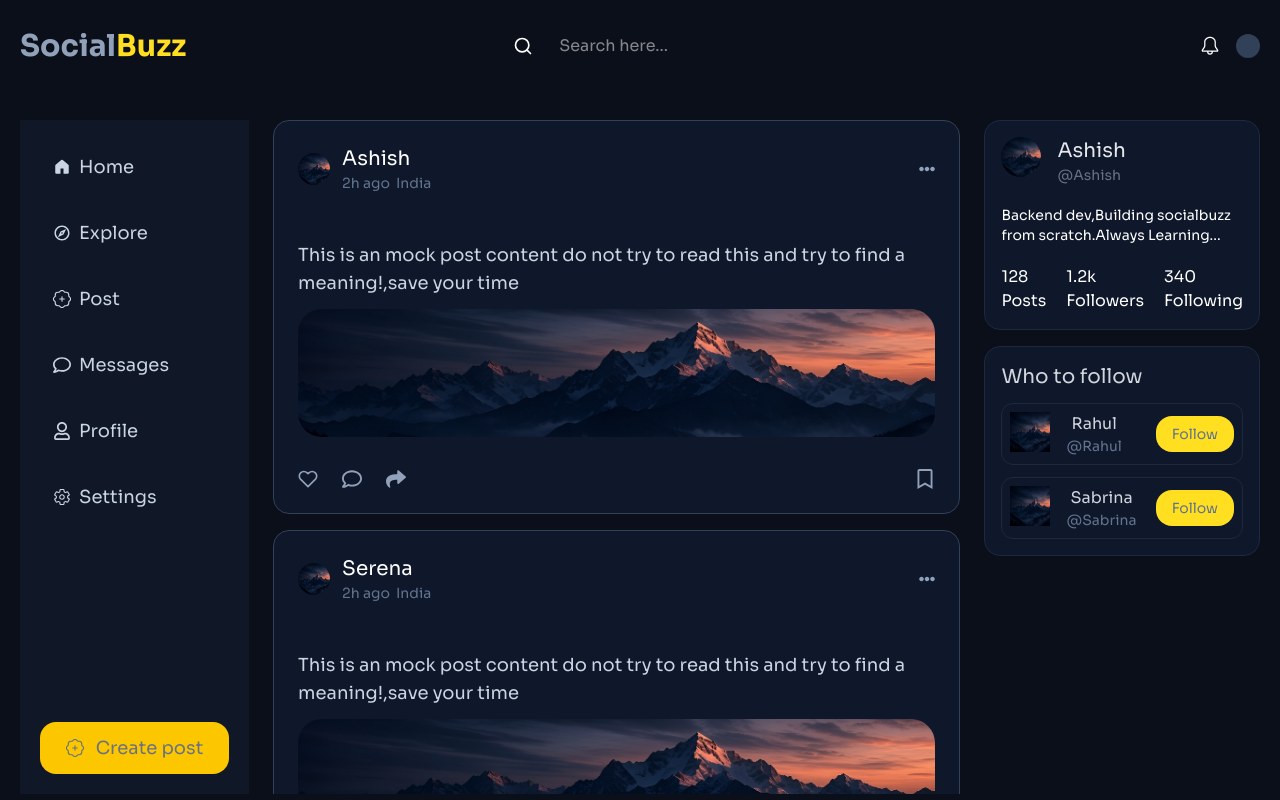
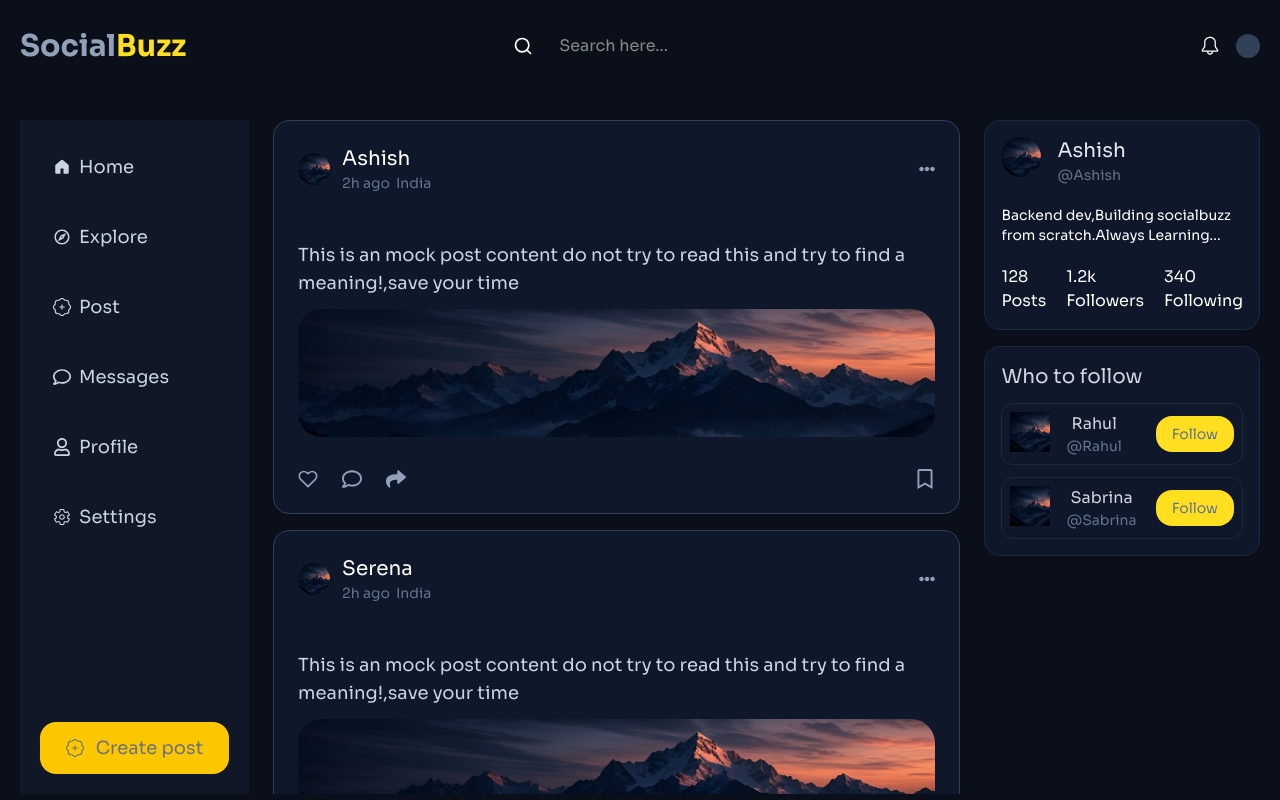
Before and after one commit to AshishResolute/SocialBuzz_Frontend, a React (Vite) app: page /home in a window 1280 px wide. Built offline with nearby package versions, Linux system fonts and the light colour scheme.

Commit message:
Login forms works now and recieves cookies and token from backend

```diff
--- a/src/components/auth/loginForm.jsx
+++ b/src/components/auth/loginForm.jsx
@@ -41,7 +41,7 @@
       return;
     } else {
       try{
-        console.log(`${import.meta.env.VITE_API_URL}/auth/login`)
+        // console.log(`${import.meta.env.VITE_API_URL}/auth/login`)
         const res = await fetch(`${import.meta.env.VITE_API_URL}/auth/login`,{
           method:"POST",
           headers:{
--- a/src/components/home/feed.jsx
+++ b/src/components/home/feed.jsx
@@ -140,7 +140,7 @@
 const LeftSideBar = () => {
   return (
     <div className="hidden sm:flex sm:flex-col sm:justify-between p-5 overflow-y-hidden top-6 text-white  bg-gray-900 ">
-      <div className="flex flex-col gap-3 text-lg text-slate-300">
+      <div className="flex flex-col gap-4 text-lg text-slate-300">
         <div className="flex gap-2  items-center border border-transparent hover:text-yellow-300  hover:border-b-yellow-300 transition-all duration-300 p-3">
           <GoHomeFill />
           <span className="text-lg">Home</span>
```
